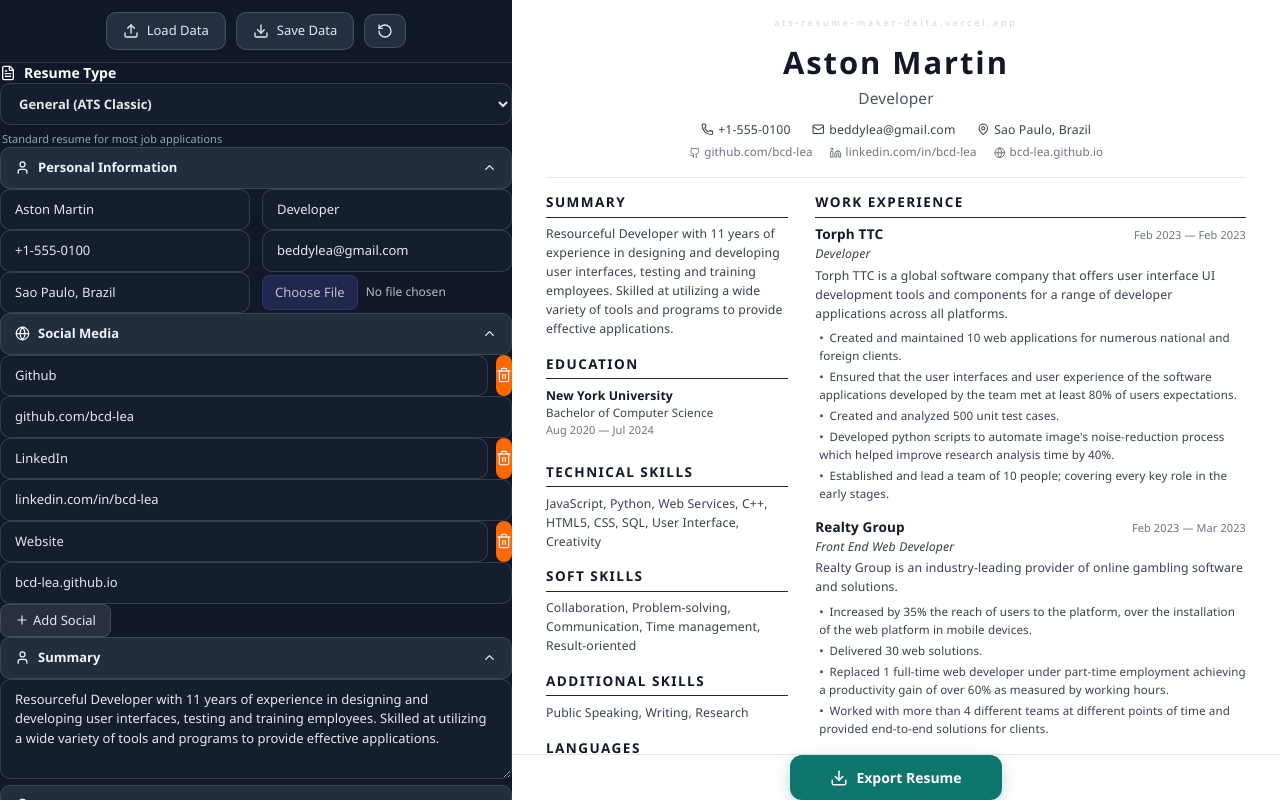
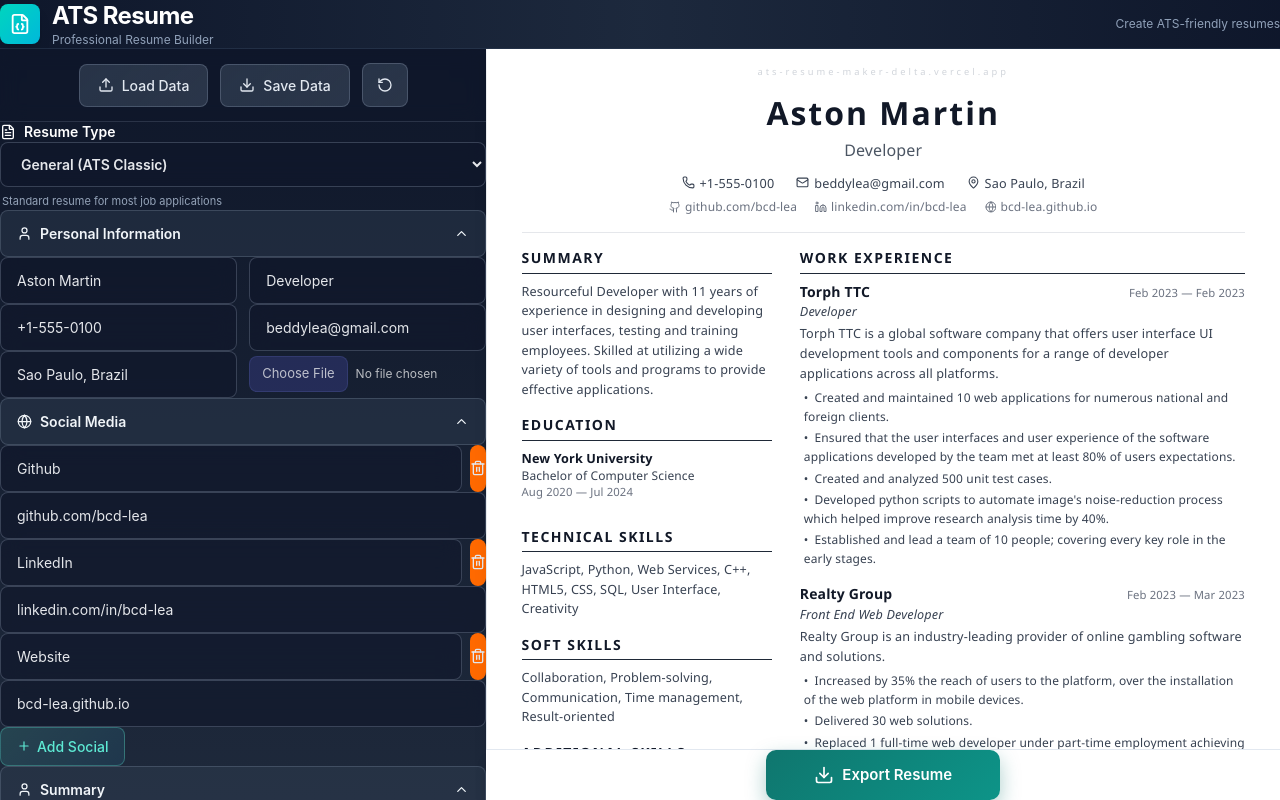
Before and after one commit to Anuragbhtri019/ats_resume_maker, a Next.js app: page /resume in a window 1280 px wide. Built offline with nearby package versions, Linux system fonts and the light colour scheme.

Commit message:
feat: enhance UI with gradient backgrounds, improved button styles, and responsive adjustments across components

```diff
--- a/app/components/LeftForm.jsx
+++ b/app/components/LeftForm.jsx
@@ -124,7 +124,7 @@ export default function LeftForm() {
         height: "100%",
         display: "flex",
         flexDirection: "column",
-        background: "#111827",
+        background: "linear-gradient(to bottom, #0f172a 0%, #1e293b 100%)",
         color: "#e2e8f0",
       }}
     >
@@ -135,9 +135,11 @@ export default function LeftForm() {
           alignItems: "center",
           justifyContent: "center",
           flexWrap: "wrap",
-          gap: "10px",
-          padding: "12px 16px",
+          gap: "12px",
+          padding: "14px 16px",
           borderBottom: "1px solid rgba(148, 163, 184, 0.2)",
+          background: "rgba(15, 23, 42, 0.5)",
+          backdropFilter: "blur(10px)",
         }}
       >
         <button
@@ -168,7 +170,7 @@ export default function LeftForm() {
       </div>
 
       {/* Scrollable form area */}
-      <div className="flex-1 overflow-y-auto p-4 space-y-4">
+      <div className="flex-1 overflow-y-auto p-5 space-y-5 scrollbar-thin scrollbar-thumb-slate-600 scrollbar-track-slate-800">
         {/* Template selector */}
         <TemplateSelector />
 
--- a/app/components/ResumePreview.jsx
+++ b/app/components/ResumePreview.jsx
@@ -207,7 +207,8 @@ const ResumePreview = forwardRef(function ResumePreview(props, ref) {
               fontSize: "10pt",
               lineHeight: "1.45",
               color: "#111827",
-              boxShadow: "0 4px 30px rgba(0,0,0,0.10)",
+              boxShadow: "0 10px 40px rgba(0,0,0,0.12)",
+              borderRadius: "2px",
             }}
           >
             {/* Watermark */}
--- a/app/globals.css
+++ b/app/globals.css
@@ -16,9 +16,9 @@
 }
 
 body {
-  background: #f3f5f9;
+  background: linear-gradient(135deg, #f5f7fa 0%, #f0f3f9 100%);
   color: #171717;
-  font-family: "Segoe UI", Arial, Helvetica, sans-serif;
+  font-family: -apple-system, BlinkMacSystemFont, "Segoe UI", Roboto, Oxygen, Ubuntu, Cantarell, sans-serif;
   /* overflow-x hidden prevents horizontal page scroll on mobile;
      overflow-y is handled per-panel via their own scroll containers */
   overflow: hidden;
@@ -134,23 +134,23 @@ body {
 /* Input styling for left panel — dark indigo theme */
 .form-input {
   width: 100%;
-  padding: 10px 14px;
-  border-radius: 10px;
-  border: 1px solid rgba(148, 163, 184, 0.24);
-  font-size: 13px;
+  padding: 12px 16px;
+  border-radius: 8px;
+  border: 1.5px solid rgba(148, 163, 184, 0.3);
+  font-size: 14px;
   color: #e5e7eb;
-  background: rgba(30, 41, 59, 0.42);
+  background: rgba(15, 23, 42, 0.6);
   outline: none;
-  transition:
-    box-shadow 0.2s,
-    border-color 0.2s;
+  transition: all 0.3s ease;
+  backdrop-filter: blur(10px);
 }
 .form-input:focus {
-  box-shadow: 0 0 0 2px rgba(148, 163, 184, 0.34);
-  border-color: #94a3b8;
+  box-shadow: 0 0 0 3px rgba(94, 234, 212, 0.15);
+  border-color: #5eead4;
+  background: rgba(15, 23, 42, 0.8);
 }
 .form-input::placeholder {
-  color: #9ca3af;
+  color: #94a3af;
 }
 /* Native select option styling */
 .form-input option {
@@ -160,55 +160,59 @@ body {
 
 .form-textarea {
   width: 100%;
-  padding: 10px 14px;
-  border-radius: 10px;
-  border: 1px solid rgba(148, 163, 184, 0.24);
-  font-size: 13px;
+  padding: 12px 16px;
+  border-radius: 8px;
+  border: 1.5px solid rgba(148, 163, 184, 0.3);
+  font-size: 14px;
   color: #e5e7eb;
-  background: rgba(30, 41, 59, 0.42);
+  background: rgba(15, 23, 42, 0.6);
   outline: none;
   resize: vertical;
-  min-height: 80px;
-  transition:
-    box-shadow 0.2s,
-    border-color 0.2s;
+  min-height: 90px;
+  transition: all 0.3s ease;
+  backdrop-filter: blur(10px);
 }
 .form-textarea:focus {
-  box-shadow: 0 0 0 2px rgba(148, 163, 184, 0.34);
-  border-color: #94a3b8;
+  box-shadow: 0 0 0 3px rgba(94, 234, 212, 0.15);
+  border-color: #5eead4;
+  background: rgba(15, 23, 42, 0.8);
 }
 
 /* Add button styling for left panel */
 .btn-add {
   display: flex;
   align-items: center;
-  gap: 4px;
-  font-size: 13px;
-  background: rgba(148, 163, 184, 0.18);
-  color: #e2e8f0;
-  padding: 6px 14px;
+  gap: 6px;
+  font-size: 14px;
+  background: linear-gradient(135deg, rgba(94, 234, 212, 0.15) 0%, rgba(56, 189, 248, 0.1) 100%);
+  color: #5eead4;
+  padding: 8px 16px;
   border-radius: 8px;
-  border: 1px solid rgba(148, 163, 184, 0.24);
+  border: 1px solid rgba(94, 234, 212, 0.3);
   cursor: pointer;
-  transition: background 0.2s;
+  transition: all 0.2s;
+  font-weight: 500;
 }
 .btn-add:hover {
-  background: rgba(148, 163, 184, 0.32);
+  background: linear-gradient(135deg, rgba(94, 234, 212, 0.25) 0%, rgba(56, 189, 248, 0.15) 100%);
+  border-color: rgba(94, 234, 212, 0.5);
+  transform: translateY(-1px);
 }
 .btn-add-sm {
   display: inline-flex;
   align-items: center;
   gap: 4px;
-  font-size: 12px;
-  color: #cbd5e1;
+  font-size: 13px;
+  color: #5eead4;
   background: none;
   border: none;
   cursor: pointer;
-  padding: 2px 0;
-  transition: color 0.2s;
+  padding: 4px 0;
+  transition: all 0.2s;
+  font-weight: 500;
 }
 .btn-add-sm:hover {
-  color: #f1f5f9;
+  color: #6ee7b7;
 }
 
 /* Action bar buttons (Load, Save, Reset) */
@@ -216,35 +220,44 @@ body {
   display: flex;
   align-items: center;
   gap: 8px;
-  background: rgba(51, 65, 85, 0.6);
+  background: linear-gradient(135deg, rgba(51, 65, 85, 0.7) 0%, rgba(71, 85, 105, 0.5) 100%);
   color: #e2e8f0;
-  padding: 8px 16px;
-  border-radius: 10px;
-  font-size: 13px;
+  padding: 10px 18px;
+  border-radius: 8px;
+  font-size: 14px;
   font-weight: 500;
-  border: 1px solid rgba(148, 163, 184, 0.28);
+  border: 1px solid rgba(148, 163, 184, 0.3);
   cursor: pointer;
-  transition: background 0.2s;
+  transition: all 0.3s ease;
 }
 .btn-action:hover {
-  background: rgba(51, 65, 85, 0.8);
+  background: linear-gradient(135deg, rgba(51, 65, 85, 0.9) 0%, rgba(71, 85, 105, 0.7) 100%);
+  border-color: rgba(148, 163, 184, 0.5);
+  transform: translateY(-1px);
+  box-shadow: 0 4px 12px rgba(0, 0, 0, 0.15);
 }
 .btn-action-icon {
   display: flex;
   align-items: center;
+  justify-content: center;
   gap: 8px;
-  background: rgba(51, 65, 85, 0.6);
+  background: linear-gradient(135deg, rgba(51, 65, 85, 0.7) 0%, rgba(71, 85, 105, 0.5) 100%);
   color: #e2e8f0;
-  padding: 8px 12px;
-  border-radius: 10px;
+  padding: 10px 14px;
+  border-radius: 8px;
   font-size: 13px;
   font-weight: 500;
-  border: 1px solid rgba(148, 163, 184, 0.28);
+  border: 1px solid rgba(148, 163, 184, 0.3);
   cursor: pointer;
-  transition: background 0.2s;
+  transition: all 0.3s ease;
+  min-width: 44px;
+  min-height: 44px;
 }
 .btn-action-icon:hover {
-  background: rgba(51, 65, 85, 0.8);
+  background: linear-gradient(135deg, rgba(51, 65, 85, 0.9) 0%, rgba(71, 85, 105, 0.7) 100%);
+  border-color: rgba(148, 163, 184, 0.5);
+  transform: translateY(-1px);
+  box-shadow: 0 4px 12px rgba(0, 0, 0, 0.15);
 }
 
 /* Section toggle button */
@@ -255,55 +268,65 @@ body {
   justify-content: space-between;
   color: #f1f5f9;
   font-weight: 600;
-  font-size: 13px;
-  padding: 10px 14px;
-  border-radius: 10px;
-  background: rgba(51, 65, 85, 0.52);
-  border: 1px solid rgba(148, 163, 184, 0.22);
+  font-size: 14px;
+  padding: 12px 16px;
+  border-radius: 8px;
+  background: rgba(51, 65, 85, 0.4);
+  border: 1px solid rgba(148, 163, 184, 0.25);
   cursor: pointer;
-  transition: background 0.2s;
+  transition: all 0.3s ease;
 }
 .btn-section-toggle:hover {
-  background: rgba(71, 85, 105, 0.62);
+  background: rgba(71, 85, 105, 0.5);
+  border-color: rgba(148, 163, 184, 0.4);
+  transform: translateX(2px);
 }
 
 /* Section entry card */
 .section-card {
-  background: rgba(51, 65, 85, 0.24);
-  border: 1px solid rgba(148, 163, 184, 0.2);
-  border-radius: 10px;
-  padding: 12px;
+  background: linear-gradient(135deg, rgba(51, 65, 85, 0.3) 0%, rgba(71, 85, 105, 0.2) 100%);
+  border: 1px solid rgba(148, 163, 184, 0.25);
+  border-radius: 8px;
+  padding: 14px;
+  transition: all 0.3s ease;
+}
+.section-card:hover {
+  background: linear-gradient(135deg, rgba(51, 65, 85, 0.4) 0%, rgba(71, 85, 105, 0.3) 100%);
+  border-color: rgba(94, 234, 212, 0.3);
+  box-shadow: 0 4px 12px rgba(0, 0, 0, 0.15);
 }
 
 /* Export button */
 .btn-export {
   display: flex;
   align-items: center;
+  justify-content: center;
   gap: 8px;
-  background: #0f766e;
+  background: linear-gradient(135deg, #0f766e 0%, #0d9488 100%);
   color: #fff;
-  padding: 12px 40px;
-  border-radius: 12px;
+  padding: 14px 48px;
+  border-radius: 10px;
   font-weight: 600;
-  font-size: 14px;
+  font-size: 15px;
   border: none;
   cursor: pointer;
-  box-shadow: 0 4px 14px rgba(15, 118, 110, 0.28);
-  transition: all 0.2s;
+  box-shadow: 0 8px 20px rgba(15, 118, 110, 0.35);
+  transition: all 0.3s ease;
+  position: relative;
 }
 @media (max-width: 639px) {
   .btn-export {
     width: 100%;
-    justify-content: center;
-    padding: 12px 24px;
+    padding: 13px 24px;
+    font-size: 14px;
   }
 }
 .btn-export:hover {
-  background: #0d9488;
-  transform: scale(1.02);
+  transform: translateY(-2px);
+  box-shadow: 0 12px 28px rgba(15, 118, 110, 0.45);
 }
 .btn-export:active {
-  transform: scale(0.98);
+  transform: translateY(0);
 }
 
 /* Modal animations */
@@ -339,18 +362,18 @@ body {
   flex-direction: column;
   align-items: center;
   gap: 12px;
-  padding: 24px;
-  border-radius: 12px;
+  padding: 28px 20px;
+  border-radius: 10px;
   border: 2px solid #e5e7eb;
   cursor: pointer;
-  transition: all 0.2s;
-  background: transparent;
+  transition: all 0.3s ease;
+  background: #fafafa;
 }
 .export-card:hover:not(:disabled) {
-  border-color: #0891b2;
-  background: #f0f9ff;
-  transform: translateY(-2px);
-  box-shadow: 0 4px 12px rgba(8, 145, 178, 0.14);
+  border-color: #0f766e;
+  background: linear-gradient(135deg, #f0fdf4 0%, #ecfdf5 100%);
+  transform: translateY(-3px);
+  box-shadow: 0 10px 25px rgba(15, 118, 110, 0.2);
 }
 .export-card:disabled {
   opacity: 0.5;
@@ -378,17 +401,23 @@ body {
 /* Ensure action buttons don't shrink below minimum usable size */
 @media (max-width: 479px) {
   .btn-action {
-    padding: 7px 10px;
-    font-size: 12px;
-    gap: 5px;
+    padding: 9px 12px;
+    font-size: 13px;
+    gap: 6px;
   }
   .btn-action-icon {
-    padding: 7px 10px;
+    padding: 9px 12px;
+    min-width: 40px;
+    min-height: 40px;
   }
   /* iOS: font-size ≥ 16px prevents unwanted zoom-on-focus */
   .form-input,
   .form-textarea {
     font-size: 16px;
+  }
+  .btn-section-toggle {
+    padding: 10px 12px;
+    font-size: 13px;
   }
 }
 
@@ -396,6 +425,18 @@ body {
 @media (max-width: 359px) {
   .export-card {
     width: 100%;
+  }
+}
+
+/* Tablet devices */
+@media (min-width: 640px) and (max-width: 1023px) {
+  .btn-action {
+    padding: 10px 16px;
+    font-size: 14px;
+  }
+  .form-input,
+  .form-textarea {
+    font-size: 14px;
   }
 }
 
@@ -410,10 +451,10 @@ body {
   .form-textarea,
   .section-card {
     transition:
-      background-color 0.2s ease,
-      border-color 0.2s ease,
-      color 0.2s ease,
-      box-shadow 0.2s ease,
-      transform 0.2s ease;
+      background-color 0.3s ease,
+      border-color 0.3s ease,
+      color 0.3s ease,
+      box-shadow 0.3s ease,
+      transform 0.3s ease;
   }
 }
--- a/app/resume/page.jsx
+++ b/app/resume/page.jsx
@@ -5,7 +5,7 @@ import { ResumeProvider } from "@/app/lib/ResumeContext";
 import LeftForm from "@/app/components/LeftForm";
 import ResumePreview from "@/app/components/ResumePreview";
 import ExportModal from "@/app/components/ExportModal";
-import { Download, Edit3, FileText } from "lucide-react";
+import { Download, Edit3, FileText, FileJson } from "lucide-react";
 
 function ResumeBuilder() {
   const [exportOpen, setExportOpen] = useState(false);
@@ -15,40 +15,58 @@ function ResumeBuilder() {
   const closeExport = useCallback(() => setExportOpen(false), []);
 
   return (
-    <div className="flex flex-col h-dvh w-screen overflow-hidden">
+    <div className="flex flex-col h-dvh w-screen overflow-hidden bg-gradient-to-br from-slate-50 via-slate-50 to-blue-50">
+      {/* Header */}
+      <div className="flex-shrink-0 bg-gradient-to-r from-slate-900 via-slate-800 to-slate-900 border-b border-slate-700/50 shadow-lg">
+        <div className="max-w-full px-4 lg:px-8 py-4 flex items-center justify-between">
+          <div className="flex items-center gap-3">
+            <div className="w-10 h-10 rounded-lg bg-gradient-to-br from-teal-400 to-cyan-500 flex items-center justify-center shadow-lg">
+              <FileJson size={22} className="text-white" />
+            </div>
+            <div>
+              <h1 className="text-2xl font-bold text-white tracking-tight">ATS Resume</h1>
+              <p className="text-xs text-slate-400 hidden sm:block">Professional Resume Builder</p>
+            </div>
+          </div>
+          <div className="text-right hidden md:block">
+            <p className="text-xs text-slate-400">Create ATS-friendly resumes</p>
+          </div>
+        </div>
+      </div>
+
       {/* Mobile / Tablet Tab Bar — hidden on lg+ */}
-      <div className="lg:hidden flex-shrink-0 flex bg-slate-900 border-b border-slate-700/60">
+      <div className="lg:hidden flex-shrink-0 flex bg-white border-b border-slate-200 shadow-sm">
         <button
           onClick={() => setActiveTab("form")}
-          className={`flex-1 flex items-center justify-center gap-2 py-3 text-sm font-semibold transition-colors ${
+          className={`flex-1 flex items-center justify-center gap-2 py-3 text-sm font-semibold transition-all ${
             activeTab === "form"
-              ? "text-slate-100 border-b-2 border-teal-500"
-              : "text-slate-400 hover:text-slate-200"
+              ? "text-teal-600 border-b-2 border-teal-500 bg-teal-50/30"
+              : "text-slate-500 hover:text-slate-700"
           }`}
         >
-          <Edit3 size={15} />
+          <Edit3 size={18} />
           Edit
         </button>
         <button
           onClick={() => setActiveTab("preview")}
-          className={`flex-1 flex items-center justify-center gap-2 py-3 text-sm font-semibold transition-colors ${
+          className={`flex-1 flex items-center justify-center gap-2 py-3 text-sm font-semibold transition-all ${
             activeTab === "preview"
-              ? "text-slate-100 border-b-2 border-teal-500"
-              : "text-slate-400 hover:text-slate-200"
+              ? "text-teal-600 border-b-2 border-teal-500 bg-teal-50/30"
+              : "text-slate-500 hover:text-slate-700"
           }`}
         >
-          <FileText size={15} />
+          <FileText size={18} />
           Preview
         </button>
       </div>
 
       {/* Main content area */}
-      <div className="flex flex-1 min-h-0">
+      <div className="flex flex-1 min-h-0 gap-0">
         {/* Left Panel — Form */}
         <div
           className={`${
             activeTab === "form" ? "flex" : "hidden"
-          } lg:flex w-full lg:w-[40%] xl:w-[40%] flex-shrink-0 flex-col overflow-hidden`}
+          } lg:flex w-full lg:w-[38%] flex-shrink-0 flex-col overflow-hidden bg-gradient-to-b from-slate-900 to-slate-800 shadow-xl`}
         >
           <LeftForm />
         </div>
@@ -57,16 +75,16 @@ function ResumeBuilder() {
         <div
           className={`${
             activeTab === "preview" ? "flex" : "hidden"
-          } lg:flex w-full lg:w-[60%] xl:w-[60%] flex-col bg-gray-50`}
+          } lg:flex w-full lg:w-[62%] flex-col bg-white shadow-lg`}
         >
-          <div className="flex-1 overflow-auto p-3 sm:p-4 lg:p-8 xl:p-10">
+          <div className="flex-1 overflow-auto p-3 sm:p-6 lg:p-10 bg-gradient-to-br from-slate-50 to-blue-50">
             <ResumePreview ref={previewRef} />
           </div>
 
           {/* Export button bar */}
-          <div className="flex-shrink-0 p-3 lg:p-4 border-t border-gray-200 bg-white/90 backdrop-blur-sm flex justify-center">
+          <div className="flex-shrink-0 p-4 lg:p-6 border-t border-slate-200 bg-white/95 backdrop-blur-sm flex justify-center shadow-lg">
             <button onClick={openExport} className="btn-export">
-              <Download size={18} />
+              <Download size={20} />
               Export Resume
             </button>
           </div>
```
